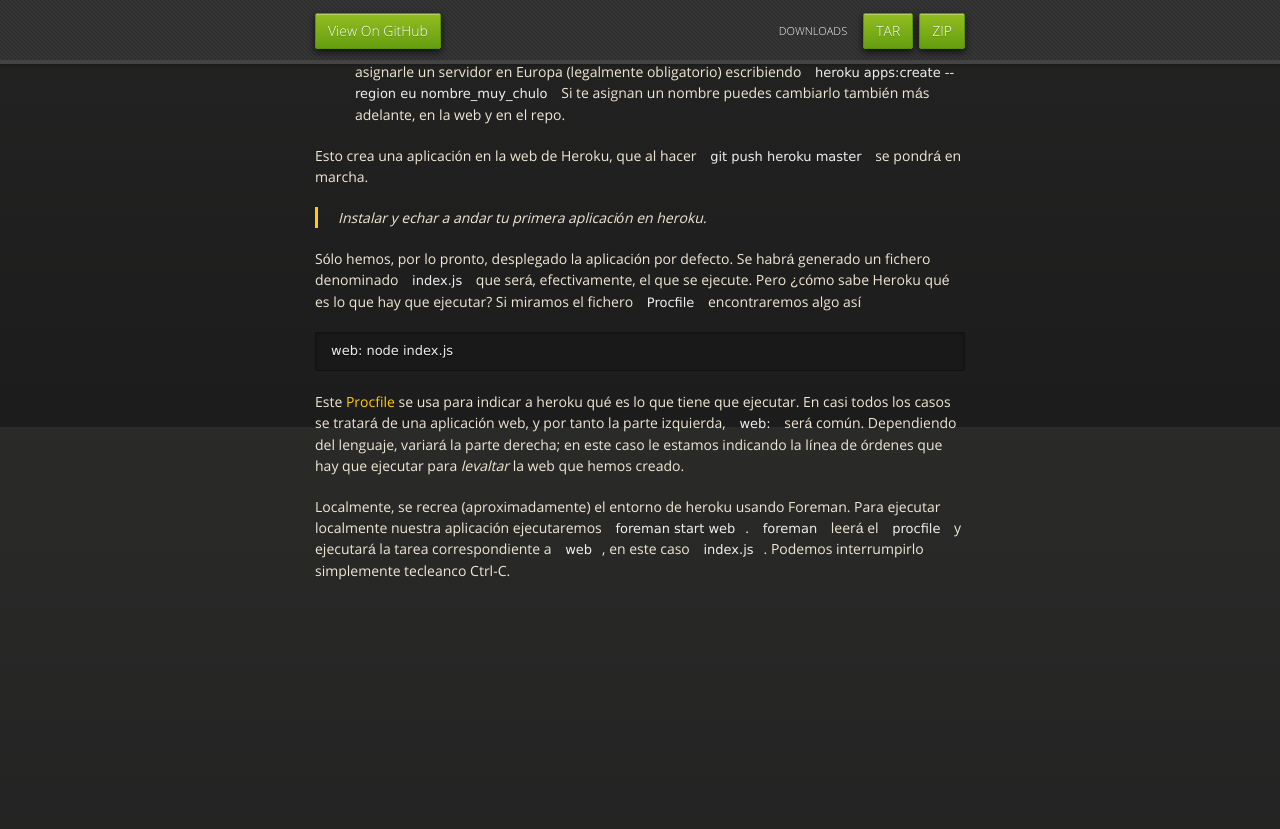
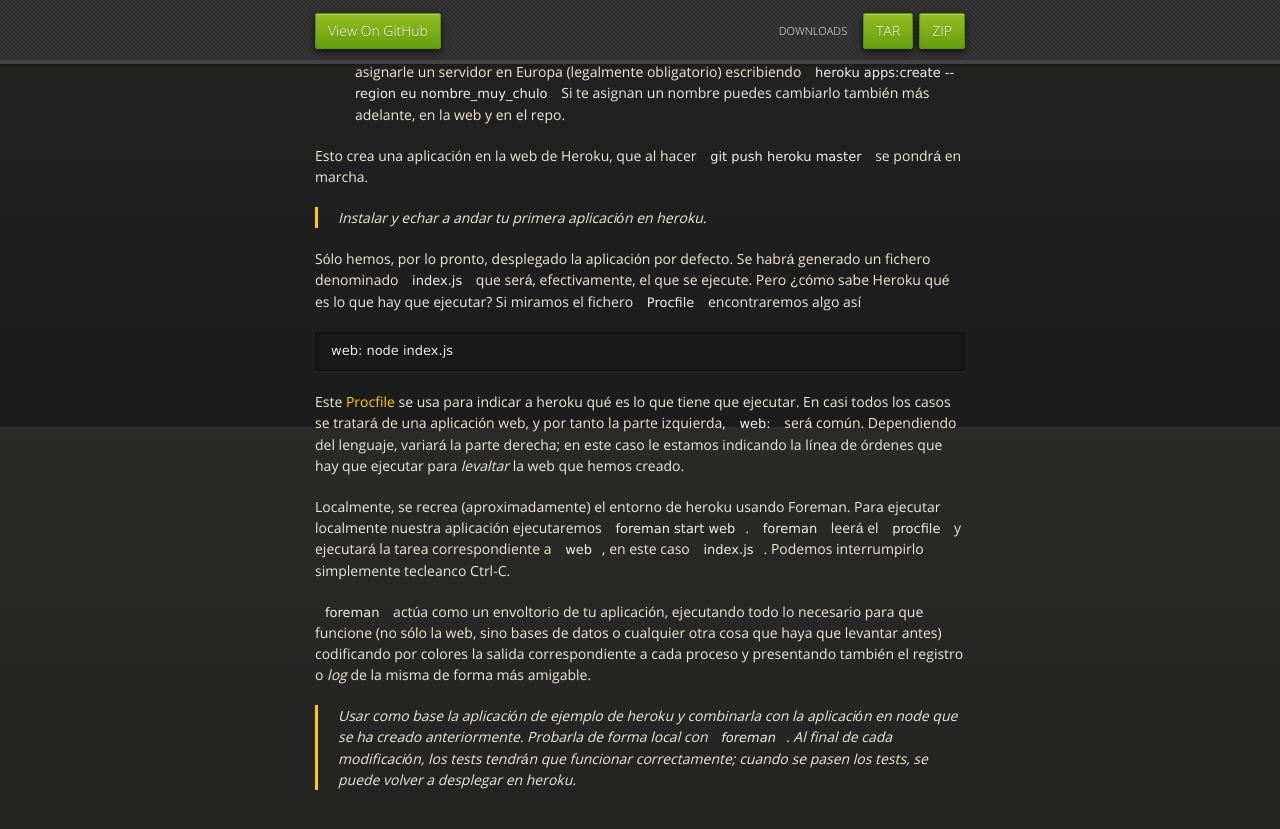
Before and after one commit to JJ/trabajando-con-paas, a Jekyll site: the page built from index.md, in a window 1280 px wide and 900 px high, scrolled down 8573 px. Shown: the top 829 px of the window. Built offline with Jekyll 4.4.1, drawn with Linux system fonts in a browser that asks for light colours; nearby versions of some CDN libraries; before the commit the page ends 9264 px from its top, so only the background shows below that.

Commit message:
Sync gh-pages with master

```diff
--- a/index.md
+++ b/index.md
@@ -14,7 +14,14 @@ Trabajando con PaaS: Plataformas como servicio
 
 ## Introducción
 
-Cuando uno quiere parte del trabajo ya hecho, o al menos preparado para hacer con la pulsación de un botón, a la vez que tiene flexibilidad para trabajar con marcos de aplicaciones más allá de lo que ofrece programar *plugins* (como en el SaaS), necesita un [Platform as a Service o PaaS](http://en.wikipedia.org/wiki/Platform_as_a_service). Un PaaS proporciona una pila que incluye, generalmente, almacenamiento de datos, un marco concreto para trabajar (tal como Django o Ruby on Rails) y, adicionalmente, un servidor web.
+Cuando uno quiere parte del trabajo ya hecho, o al menos preparado
+para hacer con la pulsación de un botón, a la vez que tiene
+flexibilidad para trabajar con marcos de aplicaciones más allá de lo
+que ofrece programar *plugins* (como en el SaaS), necesita un
+[Platform as a Service o PaaS](http://en.wikipedia.org/wiki/Platform_as_a_service). Un
+PaaS proporciona una pila que incluye, generalmente, almacenamiento de
+datos, un marco concreto para trabajar (tal como Django o Ruby on
+Rails) y, adicionalmente, un servidor web.
 
 Esto conlleva una cierta falta de flexibilidad: se pueden usar las pilas que hay y el usuario sólo puede subir su aplicación que use esa pila, no instalar elementos adicionales que necesiten permisos de superusuario. Pero, por otro lado, ofrece la comodidad de tener que concentrarse sólo en la aplicación en sí y no en la infraestructura. Es, por eso, menos *DevOps* que una solución *IaaS*, pero por otro lado también tiene una parte que es la configuración y despliegue de la aplicación en sí y los tests que se vayan a usar.
 
@@ -371,7 +378,6 @@ siguiente](https://github.com/JJ/node-app-cc/blob/master/index.js):
 	});
 
 
-
 Este [programa
 (express-count.js)](https://github.com/JJ/node-app-cc/blob/master/index.js)
 introduce otras dos órdenes REST: PUT, que, como recordamos, sirve para
@@ -481,3 +487,16 @@ Foreman. Para ejecutar localmente nuestra aplicación ejecutaremos
 `foreman start web`. `foreman` leerá el `procfile` y ejecutará la
 tarea correspondiente a `web`, en este caso `index.js`.  Podemos
 interrumpirlo simplemente tecleanco Ctrl-C.
+
+[`foreman`](http://blog.daviddollar.org/2011/05/06/introducing-foreman.html)
+actúa como un envoltorio de tu aplicación, ejecutando todo lo
+necesario para que funcione (no sólo la web, sino bases de datos o
+cualquier otra cosa que haya que levantar antes) codificando por
+colores la salida correspondiente a cada proceso y presentando también
+el registro o *log* de la misma de forma más amigable.
+
+>Usar como base la aplicación de ejemplo de heroku y combinarla con la
+>aplicación en node que se ha creado anteriormente. Probarla de forma
+>local con `foreman`. Al final de cada modificación, los tests tendrán
+>que funcionar correctamente; cuando se pasen los tests, se puede
+>volver a desplegar en heroku.
```
Also changed, not shown: README.md.
